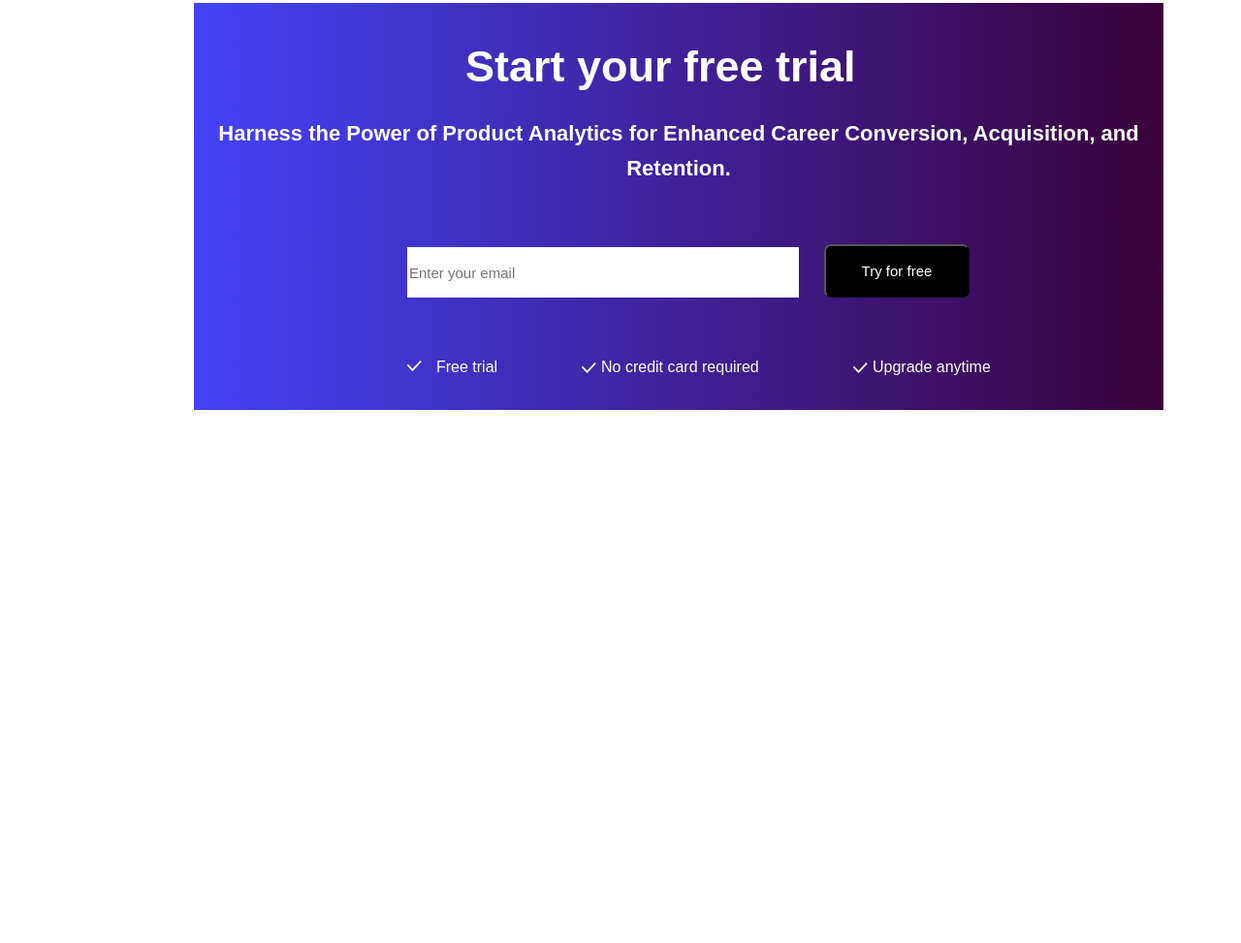
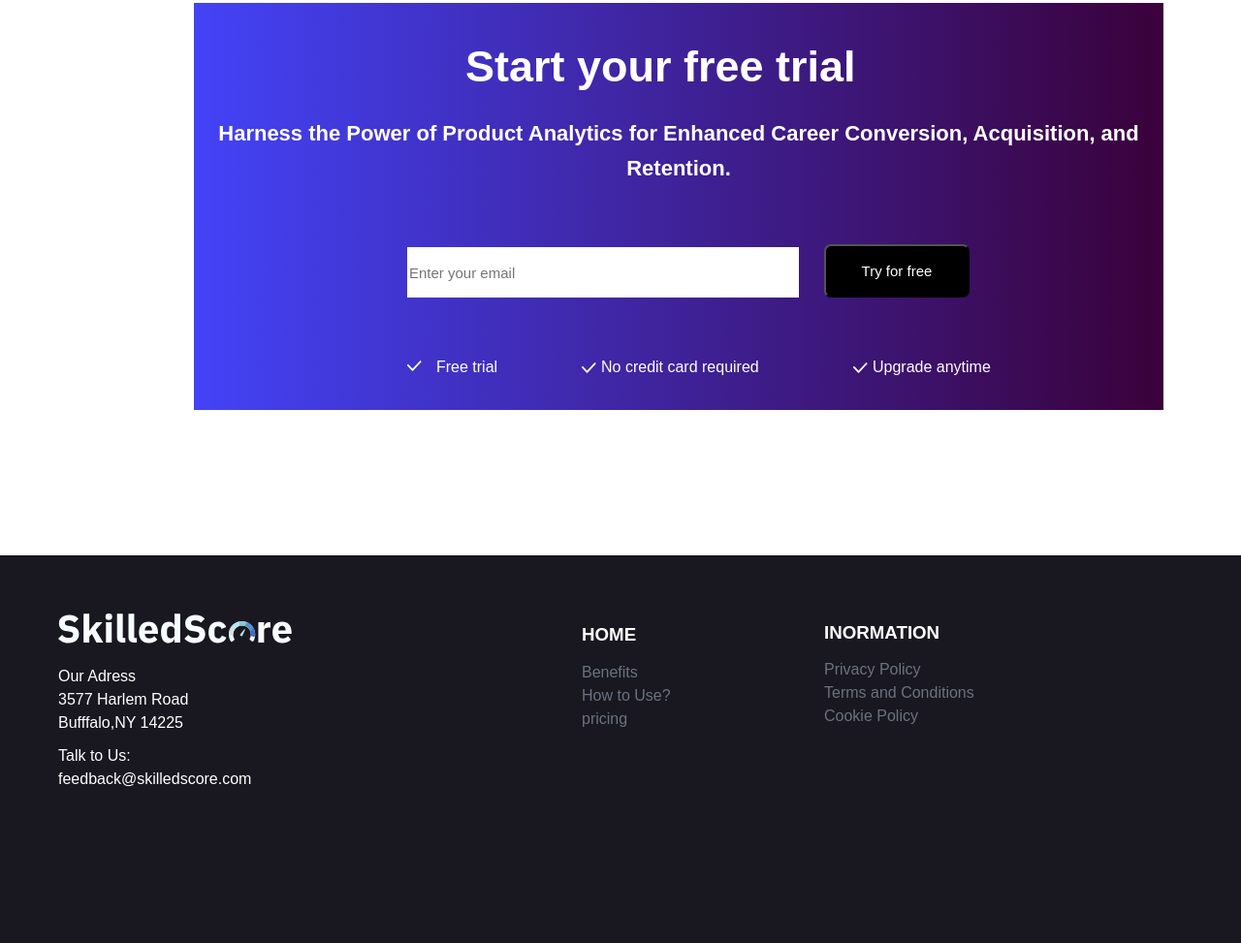
Before and after one commit to tayyabashahzad12/new-project, a plain HTML site: page index.html in a window 1280 px wide. Shown: the part 5370-6343 px from the top of the page at 97% size. Before the commit the page ends 5793 px from the top, so only its background shows below. Drawn offline with Linux system fonts and the light colour scheme.

Commit message:
added skill score

```diff
--- a/index.css
+++ b/index.css
@@ -660,3 +660,53 @@ color: rgb(45, 76, 190);
     margin-left:700px;
     margin-top: -15px;
  }
+ .footer{
+    background-color: rgb(25, 23, 31);
+    height:400px;
+    margin-top: 150px;
+    width:100%;
+ }
+
+ .img28{
+    margin-top:60px;
+    margin-left:60px;
+ }
+ .p42{
+    color: white;
+    margin-left: 60px;
+    font-family: Arial, Helvetica, sans-serif;
+ }
+ .p43{
+    color: white;
+    margin-left: 60px;
+    margin-top:-10px;
+    font-family: Arial, Helvetica, sans-serif;
+ }
+.h16{
+    margin-left:600px;
+    margin-top: -185px;
+    color: white;
+    font-family:Arial, Helvetica, sans-serif;
+}
+.p44{
+    margin-left:600px;
+    margin-top: 10px;
+}
+.p45{
+    margin-left: 600px;
+}
+.p46{
+color: rgb(107, 114, 128);
+}
+.p46:hover{
+    text-decoration: underline;
+}
+.h17{
+    margin-left: 850px;
+    margin-top: -125px;
+    color: white;
+    font-family:Arial, Helvetica, sans-serif;
+}
+.p47{
+    margin-left: 850px;
+}
--- a/index.html
+++ b/index.html
@@ -231,6 +231,29 @@
             <img class="img27" src="new project pic/img.25.svg" alt="">
             <p class="p41">Upgrade anytime</p>
         </div>
+        </div>
+        <footer class="footer">
+            <div class="div22">
+                <img class="img28" src="new project pic/img.1.svg" alt="">
+                <p class="p42">Our Adress</p>
+                <p class="p43">3577 Harlem Road</p>
+                <p class="p43">Bufffalo,NY 14225</p>
+                <p class="p42">Talk to Us:</p>
+                <p class="p43">feedback@skilledscore.com</p>
+                <div>
+                    <h3 class="h16">HOME</h3>
+                     <p class="p42 p44 p46">Benefits</p>
+                     <p class="p43 p45 p46">How to Use?</p>
+                     <p class="p43 p45 p46">pricing</p>
+                </div>
+                <div>
+                    <h3 class="h17">INORMATION</h3>
+                    <p class="p42 p47 p46">Privacy Policy</p>
+                    <p class="p43 p47 p46">Terms and Conditions</p>
+                    <p class="p43 p47 p46">Cookie Policy</p>
+                </div>
+            </div>
+        </footer>
 </div>
 </body>
 </html>
```
